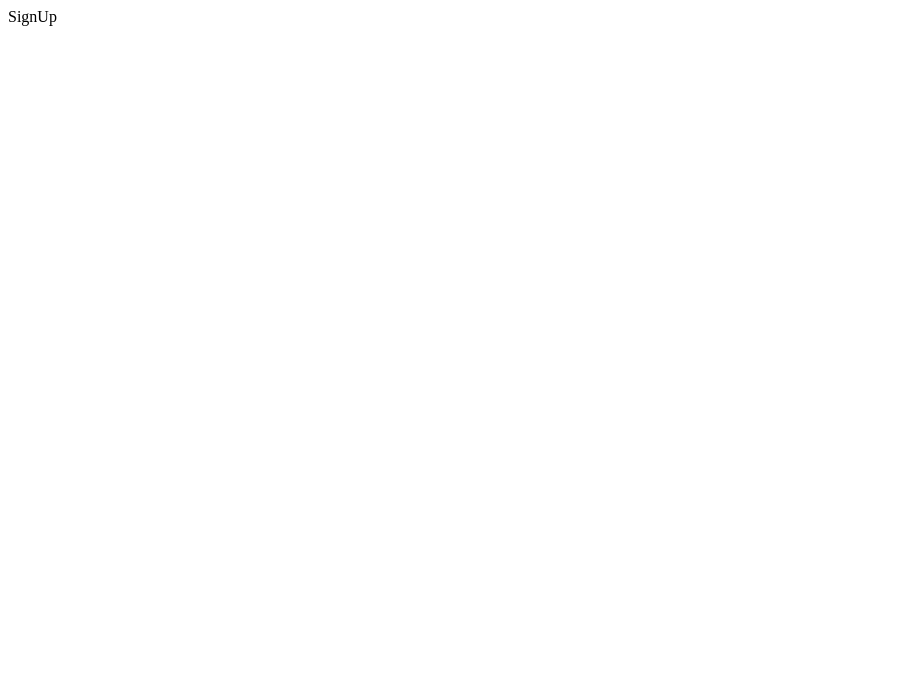
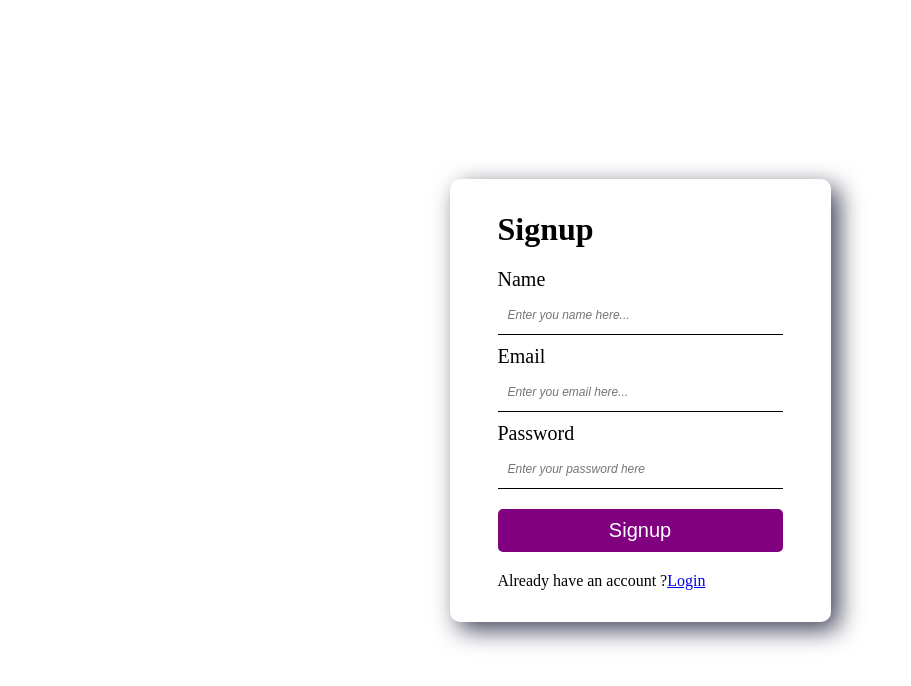
Before and after one commit to adarsh78/authentication-using-mern, a React (Vite) app in the folder frontend/: page /signup in a window 1280 px wide. Shown: the top 686 px of the page, without its empty margins (0-911 px from the left). Built offline with nearby package versions, Linux system fonts and the light colour scheme.

Commit message:
Signup functionality completed

```diff
--- a/frontend/src/App.jsx
+++ b/frontend/src/App.jsx
@@ -1,8 +1,8 @@
 import React from 'react'
 import { Routes, Route, Navigate } from "react-router-dom";
-import Login from "./Components/Login"
-import Home from "./Components/Home"
-import SignUp from "./Components/SignUp"
+import Login from "./Pages/Login"
+import Home from "./Pages/Home"
+import SignUp from "./Pages/SignUp"
 
 const App = () => {
   return (
--- a/frontend/src/Components/SignUp.jsx
+++ /dev/null
@@ -1,9 +0,0 @@
-import React from 'react'
-
-const SignUp = () => {
-  return (
-    <div>SignUp</div>
-  )
-}
-
-export default SignUp
--- /dev/null
+++ b/frontend/src/Pages/SignUp.jsx
@@ -0,0 +1,107 @@
+import React, { useState } from 'react'
+import { Link, Navigate, useNavigate } from 'react-router-dom';
+import { ToastContainer } from "react-toastify";
+import { handleError, handleSuccess } from "../toastMessage.js";
+
+
+const SignUp = () => {
+
+  const navigate = useNavigate();
+
+  const [signUpInfo, setSignUpInfo] = useState({
+    name: "",
+    email: "",
+    password: ""
+  })
+
+  const handleChange = (e) => {
+    const { name, value } = e.target;
+    const copySignupInfo = {...signUpInfo};
+    copySignupInfo[name] = value;
+    setSignUpInfo(copySignupInfo);
+  }
+
+  const handleSignup = async (e) => {
+    e.preventDefault();
+    const { name, email, password } = signUpInfo;
+    if(!name || !email || !password){
+      return handleError("name, email and password are required");
+    }
+
+    try {
+      const url = "http://localhost:5001/auth/signup"
+      const response = await fetch(url , {
+        method: "POST",
+        headers: {
+          "Content-Type": "application/json"
+        },
+        body: JSON.stringify(signUpInfo)
+      });
+
+      const result = await response.json();
+      const { message, success, error } = result;
+      if(success){
+        handleSuccess(message)
+        setTimeout(() => {
+          navigate("/login")
+        }, 1000)
+      }
+      else if(error) {
+        const details = error?.details[0].message;
+        handleError(details)
+      }
+      else if(!success){
+        handleError(message);
+      }
+    } catch (error) {
+      handleError(error);
+    }
+  }
+
+  return (
+    <div className='container'>
+            <h1>Signup</h1>
+            <form onSubmit={handleSignup}>
+                <div>
+                    <label htmlFor='name'>Name</label>
+                    <input
+                    type='text'
+                    placeholder='Enter you name here...'
+                    name='name'
+                    value={signUpInfo.name}
+                    onChange={handleChange}
+                    />
+                </div>
+
+                <div>
+                    <label htmlFor='email'>Email</label>
+                    <input
+                    type='email'
+                    placeholder='Enter you email here...'
+                    name='email'
+                    value={signUpInfo.email}
+                    onChange={handleChange}
+                    />
+                </div>
+
+                <div>
+                    <label htmlFor='password'>Password</label>
+                    <input
+                    type='password'
+                    placeholder='Enter your password here'
+                    name='password'
+                    value={signUpInfo.password}
+                    onChange={handleChange}
+                    />
+                </div>
+                <button type='submit'>Signup</button>
+                <span>Already have an account ?
+                    <Link to="/login">Login</Link>
+                </span>
+            </form>
+            <ToastContainer />
+        </div>
+  )
+}
+
+export default SignUp
--- a/frontend/src/index.css
+++ b/frontend/src/index.css
@@ -0,0 +1,71 @@
+*,
+::before,
+::after{
+  box-sizing: border-box;
+  padding: 0;
+  margin: 0;
+}
+
+label{
+  font-size: 20px;
+}
+
+html,
+body{
+  height: 100%;
+  width: 100%;
+}
+
+body{
+  display: flex;
+  justify-content: center;
+  align-items: center;
+}
+
+.container{
+  background-color: #FFF;
+  padding: 32px 48px;
+  border-radius: 10px;
+  width: 100%;
+  max-width: 400px;
+  box-shadow: 8px 8px 24px 0px rgba(66, 68, 90, 1);
+}
+
+.container > h1{
+  margin-bottom: 20px;
+}
+
+.container > form{
+  display: flex;
+  flex-direction: column;
+  gap: 10px;
+}
+.container div{
+  display: flex;
+  flex-direction: column;
+}
+
+.container input{
+  width: 100%;
+  font-size: 20px;
+  padding: 10px;
+  border: none;
+  outline: none;
+  border-bottom: 1px solid black;
+}
+
+.container input::placeholder{
+  font-size: 12px;
+  font-style: italic;
+}
+
+button{
+  background-color: purple;
+  border: none;
+  font-size: 20px;
+  color: white;
+  border-radius: 5px;
+  padding: 10px;
+  cursor: pointer;
+  margin: 10px 0;
+}
--- a/frontend/src/main.jsx
+++ b/frontend/src/main.jsx
@@ -2,7 +2,8 @@ import { StrictMode } from 'react'
 import { createRoot } from 'react-dom/client'
 import App from './App.jsx'
 import './index.css'
-import {BrowserRouter} from "react-router-dom"
+import {BrowserRouter} from "react-router-dom";
+import 'react-toastify/ReactToastify.css';
 
 
 createRoot(document.getElementById('root')).render(
--- /dev/null
+++ b/frontend/src/toastMessage.js
@@ -0,0 +1,13 @@
+import { toast } from "react-toastify";
+
+export const handleSuccess = (msg) => {
+    toast.success(msg, {
+        position: "top-right"
+    })
+}
+
+export const handleError = (msg) => {
+    toast.error(msg, {
+        position: "top-right"
+    })
+}
```
Also changed, not shown: frontend/src/Pages/Home.jsx (renamed from frontend/src/Components/Home.jsx), frontend/src/Pages/Login.jsx (renamed from frontend/src/Components/Login.jsx).
